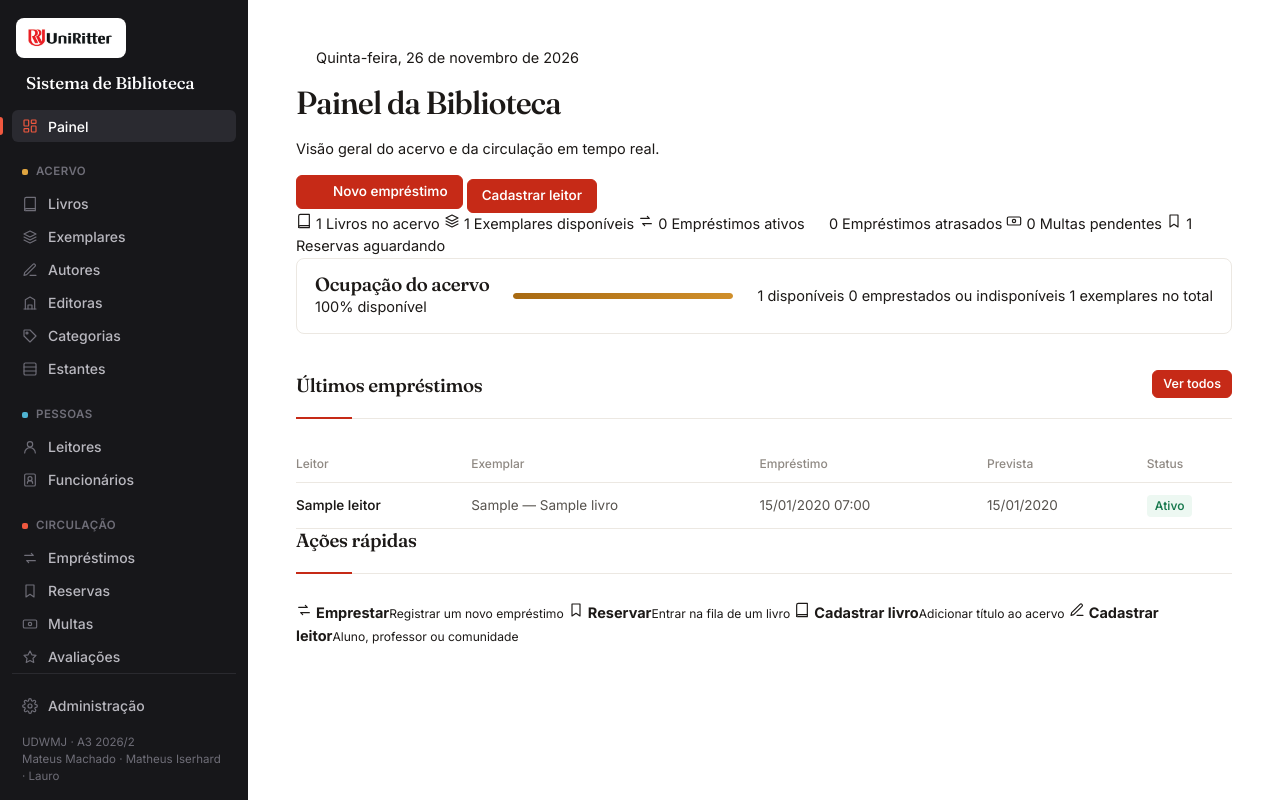
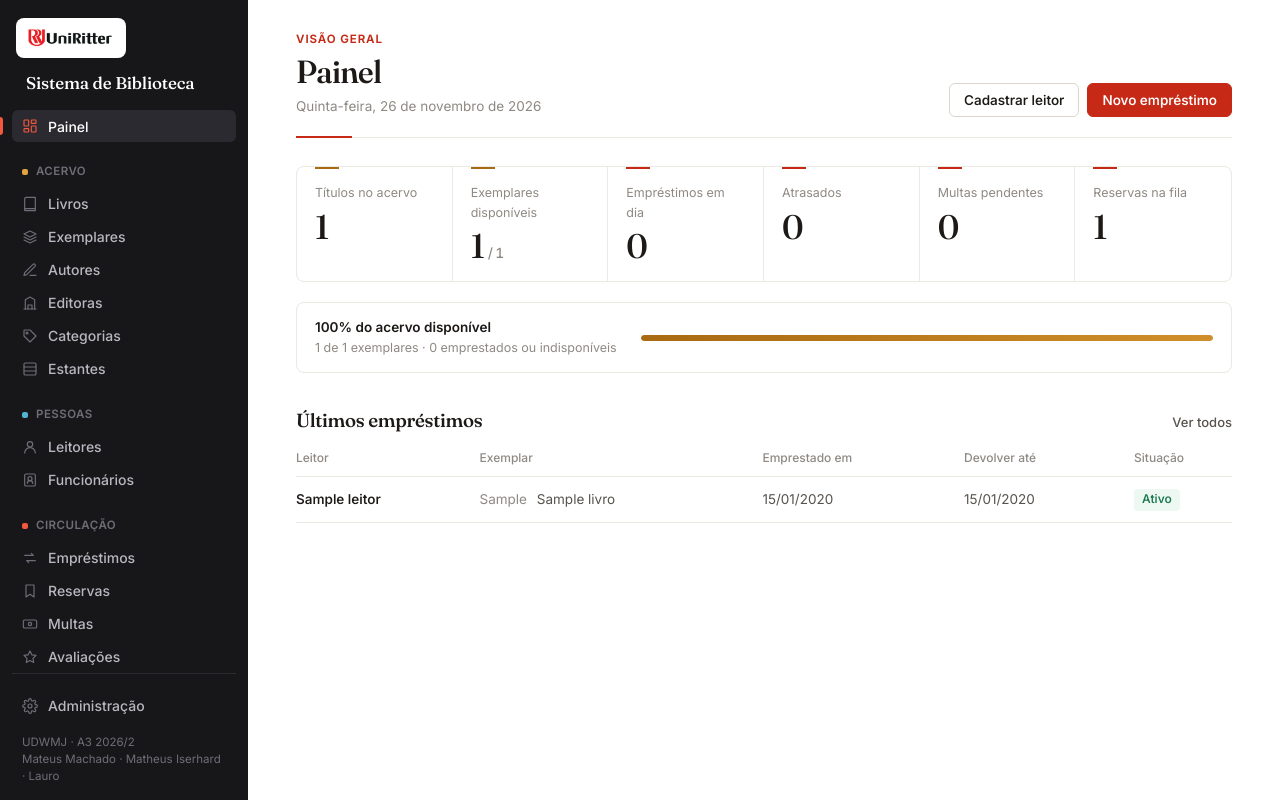
Before and after one commit to anleaes/2026-2-UDWMJ-Quinta-Noite-ZS-04-MVT, a Django app: page / in a window 1280 px wide. Run offline with Django 5.2, Linux system fonts and the light colour scheme; tables that the repository leaves empty hold one stand-in row (values such as "Sample post").

Commit message:
feat(frontend): painel com indicadores por area, ocupacao e ultimos emprestimos

```diff
--- a/templates/inicio.html
+++ b/templates/inicio.html
@@ -1,77 +1,60 @@
 {% extends 'base.html' %}
 
-{% block titulo %}Início — Sistema de Biblioteca{% endblock %}
+{% block titulo %}Painel — Sistema de Biblioteca{% endblock %}
 
 {% block conteudo %}
-<section class="destaque">
-    <div class="destaque-texto">
-        <p class="destaque-data">
-            <svg class="icone" aria-hidden="true"><use href="#ic-calendario"/></svg>
-            {% now "l, j \d\e F \d\e Y" as hoje %}{{ hoje|lower|capfirst }}
-        </p>
-        <h1>Painel da Biblioteca</h1>
-        <p>Visão geral do acervo e da circulação em tempo real.</p>
+<div class="cabecalho-pagina">
+    <div>
+        <h1>Painel</h1>
+        <p class="subtitulo">{% now "l, j \d\e F \d\e Y" as hoje %}{{ hoje|lower|capfirst }}</p>
     </div>
-    <div class="destaque-acoes">
-        <a class="botao botao-claro" href="{% url 'emprestimos:emprestimo_criar' %}">
-            <svg class="icone" aria-hidden="true"><use href="#ic-mais"/></svg>Novo empréstimo
-        </a>
-        <a class="botao botao-contorno-claro" href="{% url 'leitores:leitor_criar' %}">Cadastrar leitor</a>
+    <div class="acoes">
+        <a class="botao botao-neutro" href="{% url 'leitores:leitor_criar' %}">Cadastrar leitor</a>
+        <a class="botao" href="{% url 'emprestimos:emprestimo_criar' %}">Novo empréstimo</a>
     </div>
-</section>
+</div>
 
-<section class="painel-contadores" aria-label="Indicadores da biblioteca">
-    <a class="contador" href="{% url 'livros:livro_listar' %}">
-        <span class="contador-icone"><svg class="icone" aria-hidden="true"><use href="#ic-livro"/></svg></span>
-        <span class="contador-numero" data-contar="{{ contadores.livros }}">{{ contadores.livros }}</span>
-        <span class="contador-rotulo">Livros no acervo</span>
+<section class="indicadores" aria-label="Indicadores da biblioteca">
+    <a class="indicador indicador-acervo" href="{% url 'livros:livro_listar' %}">
+        <span class="indicador-rotulo">Títulos no acervo</span>
+        <span class="indicador-numero">{{ contadores.livros }}</span>
     </a>
-    <a class="contador" href="{% url 'exemplares:exemplar_listar' %}">
-        <span class="contador-icone"><svg class="icone" aria-hidden="true"><use href="#ic-exemplar"/></svg></span>
-        <span class="contador-numero" data-contar="{{ contadores.exemplares_disponiveis }}">{{ contadores.exemplares_disponiveis }}</span>
-        <span class="contador-rotulo">Exemplares disponíveis</span>
+    <a class="indicador indicador-acervo" href="{% url 'exemplares:exemplar_listar' %}">
+        <span class="indicador-rotulo">Exemplares disponíveis</span>
+        <span class="indicador-numero">{{ contadores.exemplares_disponiveis }}<small>/ {{ ocupacao.total }}</small></span>
     </a>
-    <a class="contador" href="{% url 'emprestimos:emprestimo_listar' %}">
-        <span class="contador-icone"><svg class="icone" aria-hidden="true"><use href="#ic-circulacao"/></svg></span>
-        <span class="contador-numero" data-contar="{{ contadores.emprestimos_ativos }}">{{ contadores.emprestimos_ativos }}</span>
-        <span class="contador-rotulo">Empréstimos ativos</span>
+    <a class="indicador indicador-circulacao" href="{% url 'emprestimos:emprestimo_listar' %}">
+        <span class="indicador-rotulo">Empréstimos em dia</span>
+        <span class="indicador-numero">{{ contadores.emprestimos_ativos }}</span>
     </a>
-    <a class="contador contador-alerta" href="{% url 'emprestimos:emprestimo_listar' %}">
-        <span class="contador-icone"><svg class="icone" aria-hidden="true"><use href="#ic-relogio"/></svg></span>
-        <span class="contador-numero" data-contar="{{ contadores.emprestimos_atrasados }}">{{ contadores.emprestimos_atrasados }}</span>
-        <span class="contador-rotulo">Empréstimos atrasados</span>
+    <a class="indicador indicador-circulacao{% if contadores.emprestimos_atrasados %} indicador-alerta{% endif %}" href="{% url 'emprestimos:emprestimo_listar' %}">
+        <span class="indicador-rotulo">Atrasados</span>
+        <span class="indicador-numero">{{ contadores.emprestimos_atrasados }}</span>
     </a>
-    <a class="contador contador-alerta" href="{% url 'multas:multa_listar' %}">
-        <span class="contador-icone"><svg class="icone" aria-hidden="true"><use href="#ic-multa"/></svg></span>
-        <span class="contador-numero" data-contar="{{ contadores.multas_pendentes }}">{{ contadores.multas_pendentes }}</span>
-        <span class="contador-rotulo">Multas pendentes</span>
+    <a class="indicador indicador-circulacao{% if contadores.multas_pendentes %} indicador-alerta{% endif %}" href="{% url 'multas:multa_listar' %}">
+        <span class="indicador-rotulo">Multas pendentes</span>
+        <span class="indicador-numero">{{ contadores.multas_pendentes }}</span>
     </a>
-    <a class="contador" href="{% url 'reservas:reserva_listar' %}">
-        <span class="contador-icone"><svg class="icone" aria-hidden="true"><use href="#ic-reserva"/></svg></span>
-        <span class="contador-numero" data-contar="{{ contadores.reservas_aguardando }}">{{ contadores.reservas_aguardando }}</span>
-        <span class="contador-rotulo">Reservas aguardando</span>
+    <a class="indicador indicador-circulacao" href="{% url 'reservas:reserva_listar' %}">
+        <span class="indicador-rotulo">Reservas na fila</span>
+        <span class="indicador-numero">{{ contadores.reservas_aguardando }}</span>
     </a>
 </section>
 
-<section class="painel-secao ocupacao" aria-label="Ocupação do acervo">
-    <div class="ocupacao-cabecalho">
-        <h2>Ocupação do acervo</h2>
-        <span class="ocupacao-percentual"><span data-contar="{{ ocupacao.percentual_disponivel }}">{{ ocupacao.percentual_disponivel }}</span>% disponível</span>
+<section class="ocupacao" aria-label="Ocupação do acervo">
+    <div class="ocupacao-texto">
+        <strong>{{ ocupacao.percentual_disponivel }}% do acervo disponível</strong>
+        <span>{{ ocupacao.disponiveis }} de {{ ocupacao.total }} exemplares · {{ ocupacao.indisponiveis }} emprestados ou indisponíveis</span>
     </div>
     <div class="barra" role="progressbar" aria-valuemin="0" aria-valuemax="100" aria-valuenow="{{ ocupacao.percentual_disponivel }}" aria-label="Percentual de exemplares disponíveis">
         <span class="barra-preenchimento" style="--valor: {{ ocupacao.percentual_disponivel }}%"></span>
     </div>
-    <div class="ocupacao-legenda">
-        <span><i class="ponto ponto-disponivel"></i>{{ ocupacao.disponiveis }} disponíveis</span>
-        <span><i class="ponto ponto-emprestado"></i>{{ ocupacao.indisponiveis }} emprestados ou indisponíveis</span>
-        <span class="ocupacao-total">{{ ocupacao.total }} exemplares no total</span>
-    </div>
 </section>
 
-<section class="painel-secao">
-    <div class="cabecalho-pagina">
+<section class="secao">
+    <div class="secao-cabecalho">
         <h2>Últimos empréstimos</h2>
-        <a class="botao botao-pequeno" href="{% url 'emprestimos:emprestimo_listar' %}">Ver todos</a>
+        <a class="link-secao" href="{% url 'emprestimos:emprestimo_listar' %}">Ver todos</a>
     </div>
     {% if ultimos_emprestimos %}
     <table class="tabela">
@@ -79,17 +62,17 @@
             <tr>
                 <th>Leitor</th>
                 <th>Exemplar</th>
-                <th>Empréstimo</th>
-                <th>Prevista</th>
-                <th>Status</th>
+                <th>Emprestado em</th>
+                <th>Devolver até</th>
+                <th>Situação</th>
             </tr>
         </thead>
         <tbody>
             {% for emprestimo in ultimos_emprestimos %}
             <tr class="{% if emprestimo.esta_atrasado %}linha-atrasada{% endif %}">
                 <td><a href="{% url 'emprestimos:emprestimo_detalhar' emprestimo.pk %}">{{ emprestimo.leitor.nome }}</a></td>
-                <td>{{ emprestimo.exemplar.codigo_tombo }} — {{ emprestimo.exemplar.livro.titulo }}</td>
-                <td>{{ emprestimo.data_emprestimo|date:"d/m/Y H:i" }}</td>
+                <td><span class="texto-suave">{{ emprestimo.exemplar.codigo_tombo }}</span> {{ emprestimo.exemplar.livro.titulo }}</td>
+                <td>{{ emprestimo.data_emprestimo|date:"d/m/Y" }}</td>
                 <td>{{ emprestimo.data_prevista|date:"d/m/Y" }}</td>
                 <td>
                     {% if emprestimo.esta_atrasado %}
@@ -108,28 +91,4 @@
     <p class="vazio">Nenhum empréstimo registrado ainda.</p>
     {% endif %}
 </section>
-
-<section class="painel-secao">
-    <div class="cabecalho-pagina">
-        <h2>Ações rápidas</h2>
-    </div>
-    <div class="acoes-rapidas">
-        <a class="acao-rapida" href="{% url 'emprestimos:emprestimo_criar' %}">
-            <span class="contador-icone"><svg class="icone" aria-hidden="true"><use href="#ic-circulacao"/></svg></span>
-            <strong>Emprestar</strong><small>Registrar um novo empréstimo</small>
-        </a>
-        <a class="acao-rapida" href="{% url 'reservas:reserva_criar' %}">
-            <span class="contador-icone"><svg class="icone" aria-hidden="true"><use href="#ic-reserva"/></svg></span>
-            <strong>Reservar</strong><small>Entrar na fila de um livro</small>
-        </a>
-        <a class="acao-rapida" href="{% url 'livros:livro_criar' %}">
-            <span class="contador-icone"><svg class="icone" aria-hidden="true"><use href="#ic-livro"/></svg></span>
-            <strong>Cadastrar livro</strong><small>Adicionar título ao acervo</small>
-        </a>
-        <a class="acao-rapida" href="{% url 'leitores:leitor_criar' %}">
-            <span class="contador-icone"><svg class="icone" aria-hidden="true"><use href="#ic-autor"/></svg></span>
-            <strong>Cadastrar leitor</strong><small>Aluno, professor ou comunidade</small>
-        </a>
-    </div>
-</section>
 {% endblock %}
```
